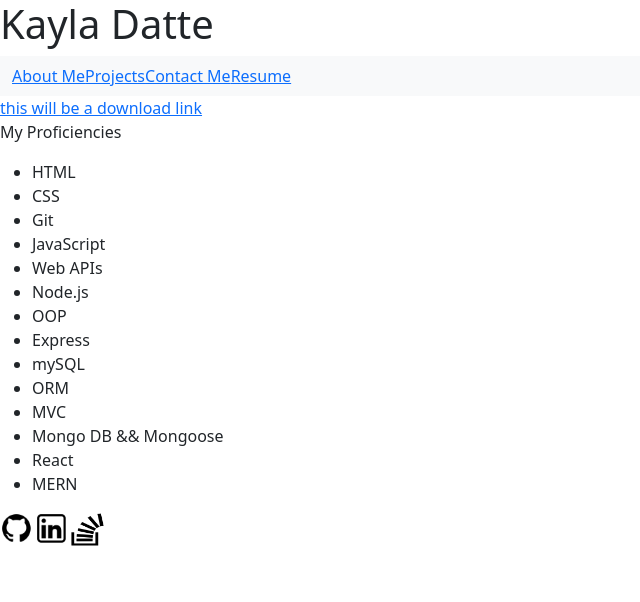
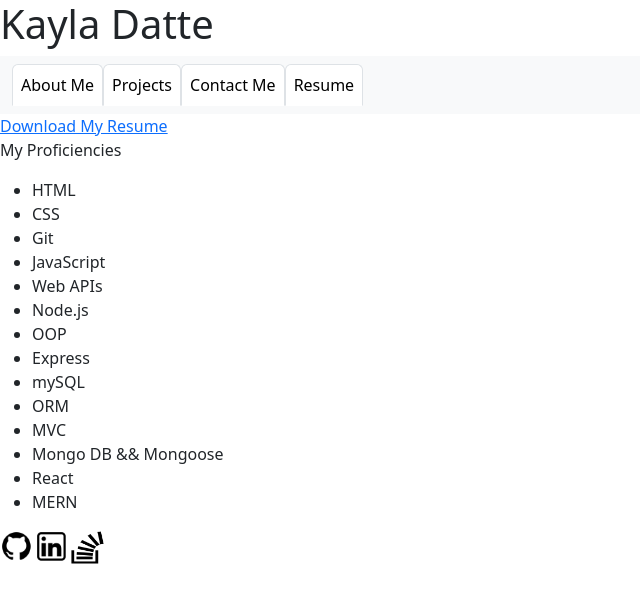
Before and after one commit to kaylaasana/indigo-umbrella-improved, a React (Vite) app: page /resume in a window 1280 px wide. Shown: the top 602 px of the page, without its empty margins (0-640 px from the left). Built offline with nearby package versions, Linux system fonts and the light colour scheme.

Commit message:
added download resume function

```diff
--- a/src/App.css
+++ b/src/App.css
@@ -1,3 +1,7 @@
+body {
+  background-color: 0a0903;
+}
+
 /* #root {
   max-width: 1280px;
   margin: 0 auto;
--- a/src/components/Nav.jsx
+++ b/src/components/Nav.jsx
@@ -5,18 +5,18 @@ export default function Nav() {
   return (
     <nav className="navbar navbar-expand-lg bg-body-tertiary">
       <div className="container-fluid">
-      <ul className="navbar-nav me-auto mb-2 mb-lg-0">
+      <ul className="navbar-nav nav-tabs me-auto mb-2 mb-lg-0">
         <li className="nav-item">
-          <Link to="/" >About Me</Link>
+          <Link to="/" className='nav-link active' aria-current="page">About Me</Link>
         </li>
         <li className="nav-item">
-          <Link to="/project" >Projects</Link>
+          <Link to="/project" className='nav-link active' aria-current="page">Projects</Link>
         </li>
         <li className="nav-item">
-          <Link to="/contact" >Contact Me</Link>
+          <Link to="/contact" className='nav-link active' aria-current="page">Contact Me</Link>
         </li>
         <li className="nav-item">
-          <Link to="/resume" >Resume</Link>
+          <Link to="/resume" className='nav-link active' aria-current="page">Resume</Link>
         </li>
       </ul>
       </div>
--- a/src/index.css
+++ b/src/index.css
@@ -1,3 +1,7 @@
+body {
+  background-color: 0a0903;
+}
+
 /* :root {
   font-family: Inter, system-ui, Avenir, Helvetica, Arial, sans-serif;
   line-height: 1.5;
--- a/src/pages/Resume.jsx
+++ b/src/pages/Resume.jsx
@@ -1,7 +1,12 @@
+// import '../public/KaylaDatteResume.pdf';
+
+
 export default function resumePage() {
   return (
     <div>
-      <a href="">this will be a download link</a>
+        <div>
+      <a href='src\public\KaylaDatteResume.pdf' download="/KaylaDatteResume.pdf">Download My Resume</a>
+      </div>
       <p>My Proficiencies</p>
       <ul>
         <li>HTML</li>
```
Also changed, not shown: assets/README.md, 1 other file (tests, documents, lock files or other folders).
